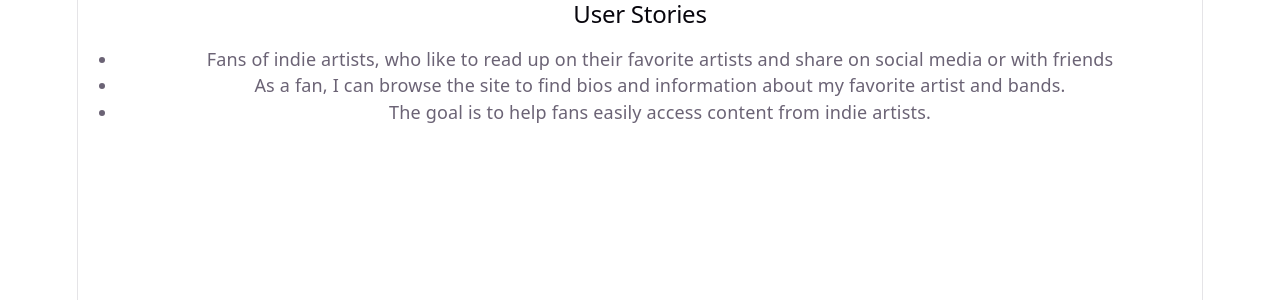
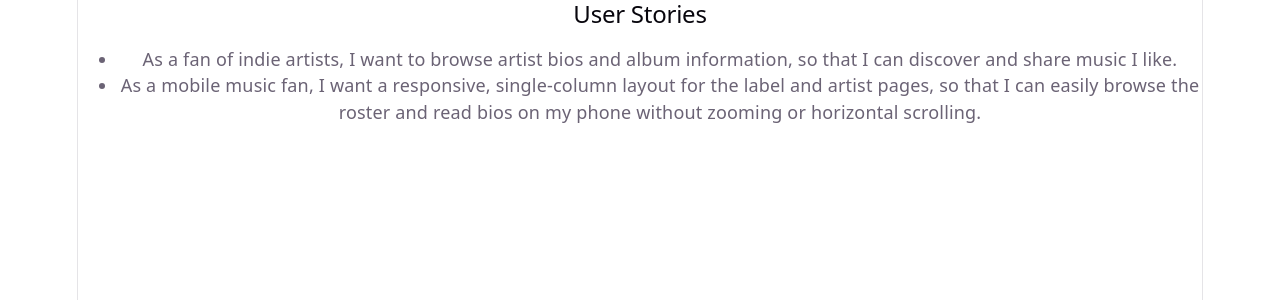
Before and after one commit to leoraggy/agile-basics, a React (Vite) app: page / in a window 1280 px wide. Shown: the top 300 px of the page. Built offline with nearby package versions, Linux system fonts and the light colour scheme.

Commit message:
update both user stories

```diff
--- a/src/App.jsx
+++ b/src/App.jsx
@@ -10,9 +10,9 @@ function App() {
       <section className='user-stories'>
         <h2>User Stories</h2>
         <ul>
-          <li>Fans of indie artists, who like to read up on their favorite artists and share on social media or with friends</li>
-          <li>As a fan, I can browse the site to find bios and information about my favorite artist and bands.</li>
-          <li>The goal is to help fans easily access content from indie artists.</li>
+          <li>As a fan of indie artists, I want to browse artist bios and album information, so that I can discover and share music I like.</li>
+          <li>As a mobile music fan, I want a responsive, single-column layout for the label and artist pages,
+              so that I can easily browse the roster and read bios on my phone without zooming or horizontal scrolling.</li>
         </ul>
       </section>
     </>
```
